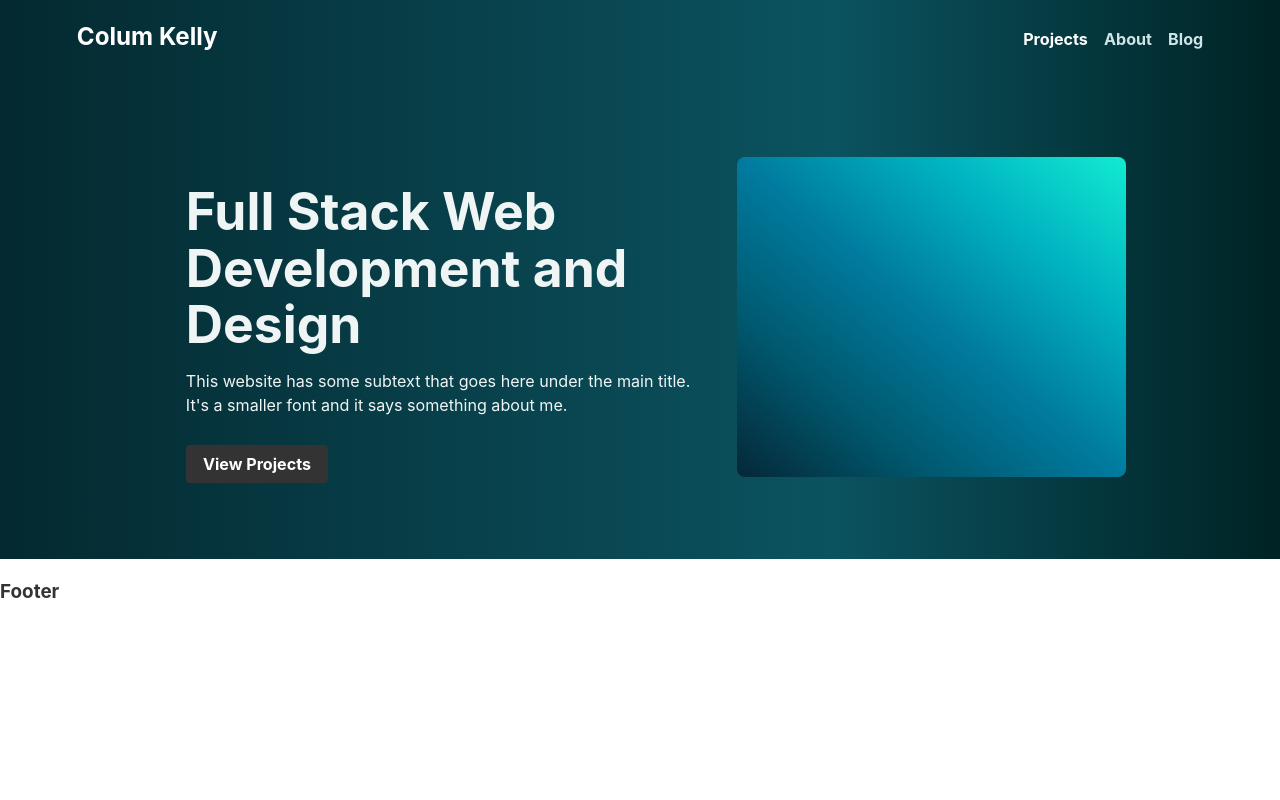
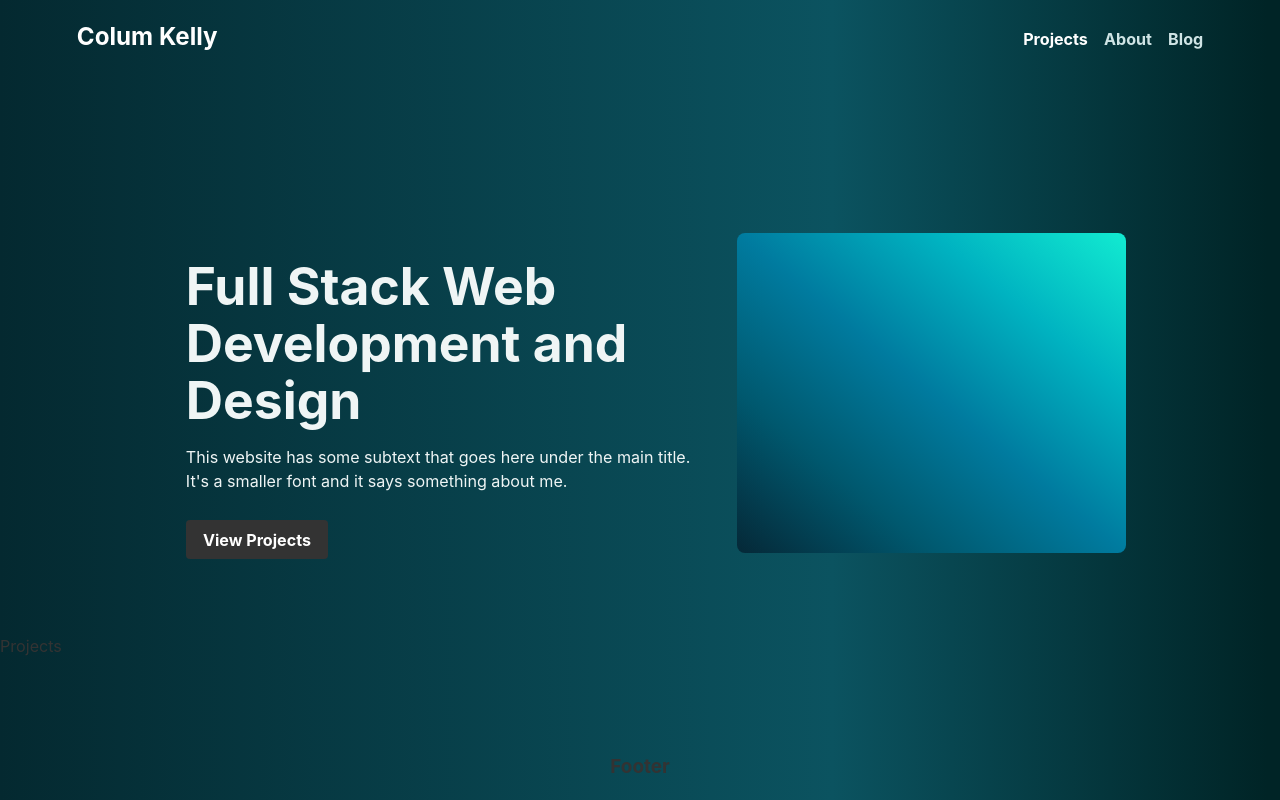
Before and after one commit to columk1/portfolio, a React (Vite) app: page / in a window 1280 px wide. Built offline with nearby package versions, Linux system fonts and the light colour scheme.

Commit message:
Fix: margin gaps between sections. Add home page

```diff
--- a/src/App.jsx
+++ b/src/App.jsx
@@ -2,7 +2,7 @@ import './index.css'
 import { createBrowserRouter, RouterProvider } from 'react-router-dom'
 import Root from './routes/root'
 import ErrorPage from './ErrorPage.jsx'
-import Hero from './components/Hero/Hero'
+import Home from './routes/home/home.jsx'
 import Blog from './routes/blog.jsx'
 import Articles from './components/Articles/Articles.jsx'
 import Article from './components/Article/Article.jsx'
@@ -14,7 +14,7 @@ const router = createBrowserRouter([
     element: <Root />,
     errorElement: <ErrorPage />,
     children: [
-      { index: true, element: <Hero /> },
+      { index: true, element: <Home /> },
       {
         path: 'blog',
         element: <Blog />,
--- a/src/components/Articles/Articles.module.css
+++ b/src/components/Articles/Articles.module.css
@@ -11,11 +11,12 @@
 }
 
 .articles {
-  margin: 3rem 0 0;
+  /* margin: 3rem 0 0; */
   padding: 0 16vw;
   display: flex;
   flex-direction: column;
   gap: 2rem;
+  background-color: rgb(237, 246, 245);
 }
 
 .grid {
--- a/src/components/Card/Card.module.css
+++ b/src/components/Card/Card.module.css
@@ -14,15 +14,16 @@
 
 .imgContainer {
   width: 100%;
-  height: 40px;
+  height: 15%;
   /* margin: 1rem 0; */
   /* Same gradient as in the header */
   border-radius: 1rem 1rem 0 0;
   background: linear-gradient(
     90deg,
-    rgba(4, 41, 48, 1) 0%,
-    rgba(11, 83, 96, 1) 65%,
-    rgba(0, 36, 38, 1) 99%
+    rgb(0, 180, 150) 0%,
+    rgb(0, 240, 204) 40%,
+    rgb(1, 228, 202) 60%,
+    rgb(1, 202, 172) 100%
   );
   & img {
     width: 0%;
--- a/src/components/Categories/Categories.module.css
+++ b/src/components/Categories/Categories.module.css
@@ -25,5 +25,5 @@
 }
 
 .h2 {
-  margin-bottom: 0.25rem;
+  margin: 4rem 0 0.25rem;
 }
--- a/src/components/Feature/Feature.module.css
+++ b/src/components/Feature/Feature.module.css
@@ -1,5 +1,5 @@
 .container {
-  margin: 0 0 1rem auto;
+  margin: 0 auto;
   height: 300px;
   display: grid;
   grid-template-columns: 5fr 4fr;
@@ -10,13 +10,13 @@
 .featureImg {
   height: 100%;
   border-radius: 1rem;
-  border: 1px solid black;
-  background: linear-gradient(90deg, rgba(4, 41, 48) 0%, rgba(11, 83, 96) 65%, rgba(0, 36, 38) 99%);
+  /* border: 1px solid black; */
+  /* background: linear-gradient(90deg, rgba(4, 41, 48) 0%, rgba(11, 83, 96) 65%, rgba(0, 36, 38) 99%); */
   background-image: url('../../../public/mesh-610.png');
   /* background-position: 80%; */
   /* background-blend-mode: multiply; */
   background-size: 21%;
-  box-shadow: 0px 15px 50px 22px rgba(0, 64, 67, 0.1);
+  box-shadow: 0px 15px 50px 22px rgba(0, 64, 67, 0.15);
   & img {
     width: 0%;
     height: 0%;
@@ -38,8 +38,8 @@
   height: 100%;
   padding: 2rem;
   border-radius: 1rem;
-  border: 1px solid black;
-  box-shadow: 0px 15px 50px 22px rgba(0, 64, 67, 0.1);
+  /* border: 1px solid black; */
+  box-shadow: 0px 15px 50px 22px rgba(0, 64, 67, 0.15);
   background-color: rgb(255, 255, 255);
   color: rgb(13, 82, 87);
 }
--- a/src/components/Header/Header.module.css
+++ b/src/components/Header/Header.module.css
@@ -1,4 +1,5 @@
 .header {
+  width: 100%;
   padding: 0.5rem 6vw;
   display: flex;
   justify-content: space-between;
--- /dev/null
+++ b/src/components/Projects/Projects.jsx
@@ -0,0 +1,11 @@
+import styles from './Projects.module.css'
+
+const Projects = () => {
+  return (
+    <section id='projects' className={styles.projects}>
+      Projects
+    </section>
+  )
+}
+
+export default Projects
--- a/src/index.css
+++ b/src/index.css
@@ -24,6 +24,28 @@ html {
   -webkit-font-smoothing: antialiased;
   -moz-osx-font-smoothing: grayscale;
   -webkit-text-size-adjust: 100%;
+}
+
+body {
+  margin: 0 auto;
+  place-items: center;
+  min-width: 320px;
+  min-height: 100vh;
+  color: #333;
+  background: linear-gradient(
+    90deg,
+    rgba(4, 41, 48, 1) 0%,
+    rgba(11, 83, 96, 1) 65%,
+    rgba(0, 36, 38, 1) 99%
+  );
+}
+
+#root {
+  min-height: 100vh;
+  display: flex;
+  flex-direction: column;
+  justify-content: space-between;
+  align-items: center;
 }
 
 .loading {
@@ -59,14 +81,6 @@ li {
 h1,
 h2,
 h3 {
-}
-
-body {
-  margin: 0 auto;
-  place-items: center;
-  min-width: 320px;
-  min-height: 100vh;
-  color: #333;
 }
 
 h1 {
--- /dev/null
+++ b/src/routes/home/home.jsx
@@ -0,0 +1,12 @@
+import Hero from '../../components/Hero/Hero'
+import Projects from '../../components/Projects/Projects'
+
+const Home = () => {
+  return (
+    <>
+      <Hero />
+      <Projects />
+    </>
+  )
+}
+export default Home
```
Also changed, not shown: src/components/Projects/Projects.module.css (added).
